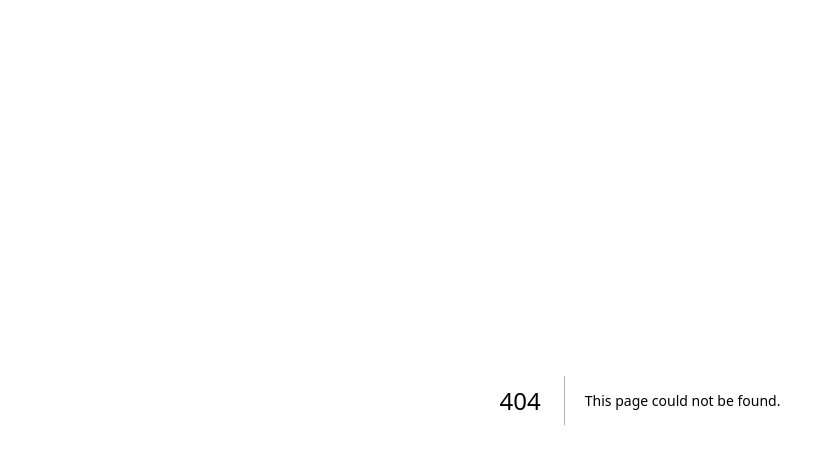
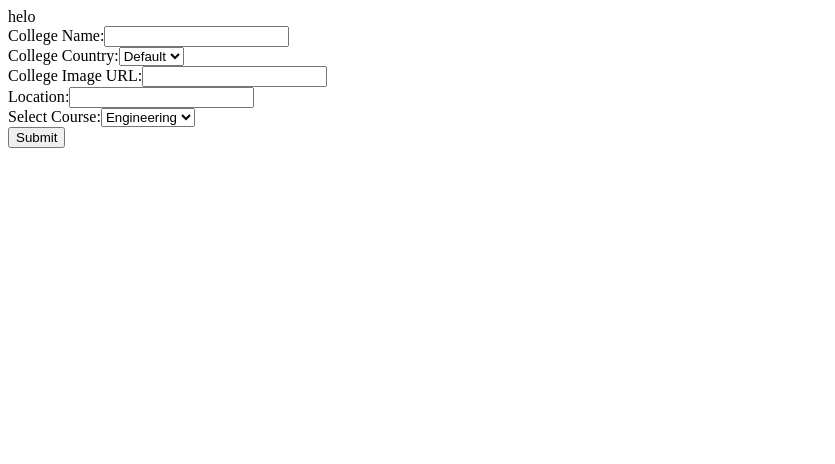
Before and after one commit to Terminator1601/Get-Shiksha---Education-Consultant-Website, a Next.js app: page /AddColleges in a window 1280 px wide. Before the commit this address had no page. Shown: the top 464 px of the page, without its empty margins (0-835 px from the left). Built offline with nearby package versions, Linux system fonts and the light colour scheme.

Commit message:
added database

```diff
--- /dev/null
+++ b/Database/firebaseconfig.js
@@ -0,0 +1,20 @@
+import { initializeApp } from "firebase/app";
+import { getAuth } from "firebase/auth";
+import { getFirestore } from "firebase/firestore";
+
+const firebaseConfig = {
+  apiKey: "AIzaSyC5quSg8IhQCGK0o6c5HTzdiRXXBDT_dd4",
+  authDomain: "getshikhsa.firebaseapp.com",
+  projectId: "getshikhsa",
+  storageBucket: "getshikhsa.appspot.com",
+  messagingSenderId: "371138528669",
+  appId: "1:371138528669:web:5a29e676f9f5249662db74",
+  measurementId: "G-RPF32WBMHK"
+};
+
+// Initialize Firebase
+const app = initializeApp(firebaseConfig);
+const auth = getAuth(app);
+const db = getFirestore(app);
+
+export { auth, db };
--- /dev/null
+++ b/components/Addform/Addform.js
@@ -0,0 +1,115 @@
+import "tailwindcss/tailwind.css";
+import React, { useState } from "react";
+import { db } from "../../Database/firebaseconfig";
+import { addDoc, collection } from "firebase/firestore";
+
+const CollegeForm = () => {
+  const [collegeData, setCollegeData] = useState({
+    name: "",
+    country: "",
+    image: "",
+    course: "",
+    location: "",
+  });
+
+  const formFields = [
+    { label: "College Name", type: "text", name: "name" },
+    {
+      label: "College Country",
+      type: "select",
+      name: "country",
+      options: [
+        { value: "", label: "Default" },
+        { value: "india", label: "India" },
+        { value: "abroad", label: "Abroad" },
+      ],
+    },
+    { label: "College Image URL", type: "text", name: "image" },
+    { label: "Location", type: "text", name: "location" },
+    {
+      label: "Select Course",
+      type: "select",
+      name: "course",
+      options: [
+        { value: "eng", label: "Engineering" },
+        { value: "med", label: "Medical" },
+        { value: "mba", label: "MBA" },
+      ],
+    },
+  ];
+
+  const handleInputChange = (e) => {
+    const { name, value } = e.target;
+    setCollegeData((prevData) => ({
+      ...prevData,
+      [name]: value,
+    }));
+  };
+
+  const handleSubmit = async (e) => {
+    e.preventDefault();
+
+    try {
+      const collectionName =
+        collegeData.country === "india" ? "Study-in-India" : "Study-in-Abroad";
+
+      await addDoc(collection(db, collectionName), {
+        name: collegeData.name,
+        image: collegeData.image,
+        location: collegeData.location,
+        course: collegeData.course,
+      });
+
+      window.alert(
+        `Data successfully added to Firestore in the ${collectionName} collection`
+      );
+      console.log("Data successfully added to Firestore");
+    } catch (error) {
+      console.error("Error adding data to Firestore:", error);
+    }
+  };
+
+  return (
+    <div className="text-center p-4">
+      <form onSubmit={handleSubmit} className="max-w-md mx-auto">
+        {formFields.map((field) => (
+          <div key={field.name} className="mb-4">
+            <label className="block text-gray-700 text-sm font-bold mb-2">
+              {field.label}:
+            </label>
+            {field.type === "text" ? (
+              <input
+                type="text"
+                name={field.name}
+                value={collegeData[field.name]}
+                onChange={handleInputChange}
+                className="w-full px-3 py-2 border rounded-md outline-none"
+              />
+            ) : (
+              <select
+                name={field.name}
+                value={collegeData[field.name]}
+                onChange={handleInputChange}
+                className="w-full px-3 py-2 border rounded-md outline-none"
+              >
+                {field.options.map((option) => (
+                  <option key={option.value} value={option.value}>
+                    {option.label}
+                  </option>
+                ))}
+              </select>
+            )}
+          </div>
+        ))}
+        <button
+          type="submit"
+          className="bg-blue-500 hover:bg-blue-700 text-white font-bold py-2 px-4 rounded"
+        >
+          Submit
+        </button>
+      </form>
+    </div>
+  );
+};
+
+export default CollegeForm;
--- a/package.json
+++ b/package.json
@@ -10,6 +10,7 @@
   },
   "dependencies": {
     "bootstrap": "^5.3.2",
+    "firebase": "^10.7.1",
     "next": "14.0.4",
     "react": "^18",
     "react-bootstrap": "^2.9.1",
--- /dev/null
+++ b/pages/AddColleges/index.js
@@ -0,0 +1,14 @@
+"use client"
+import React from 'react'
+import Addform from "../../components/Addform/Addform"
+
+const index = () => {
+  return (
+    <>
+    helo
+    <Addform/>
+    </>
+    )
+}
+
+export default index
```
Also changed, not shown: 1 other file (tests, documents, lock files or other folders).
